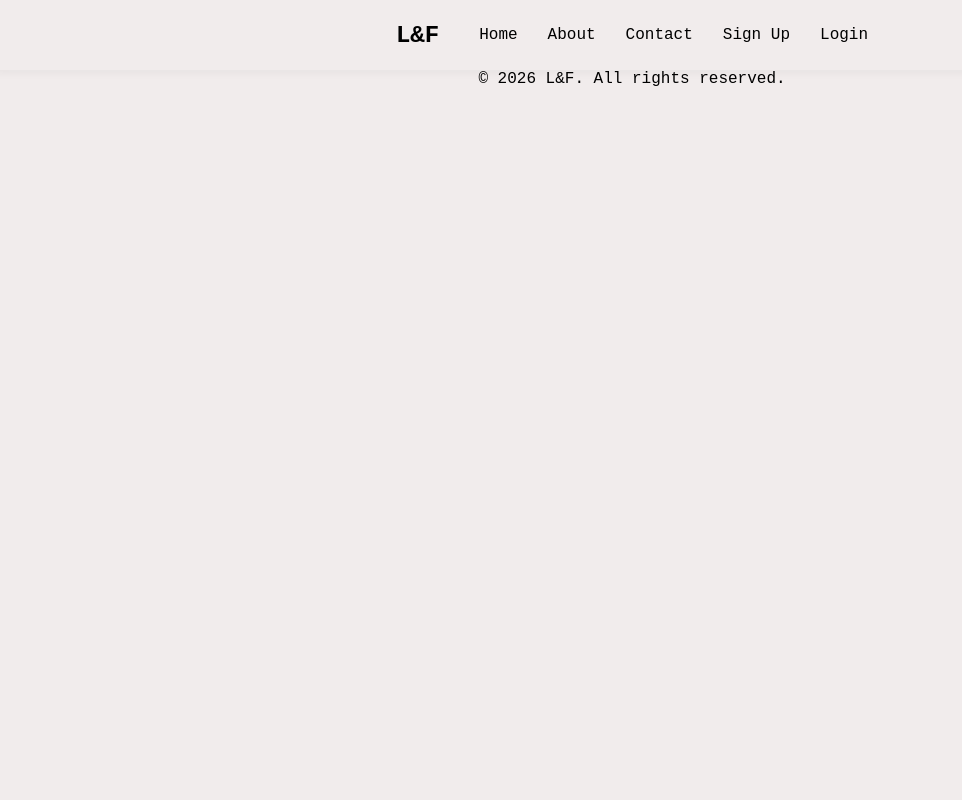
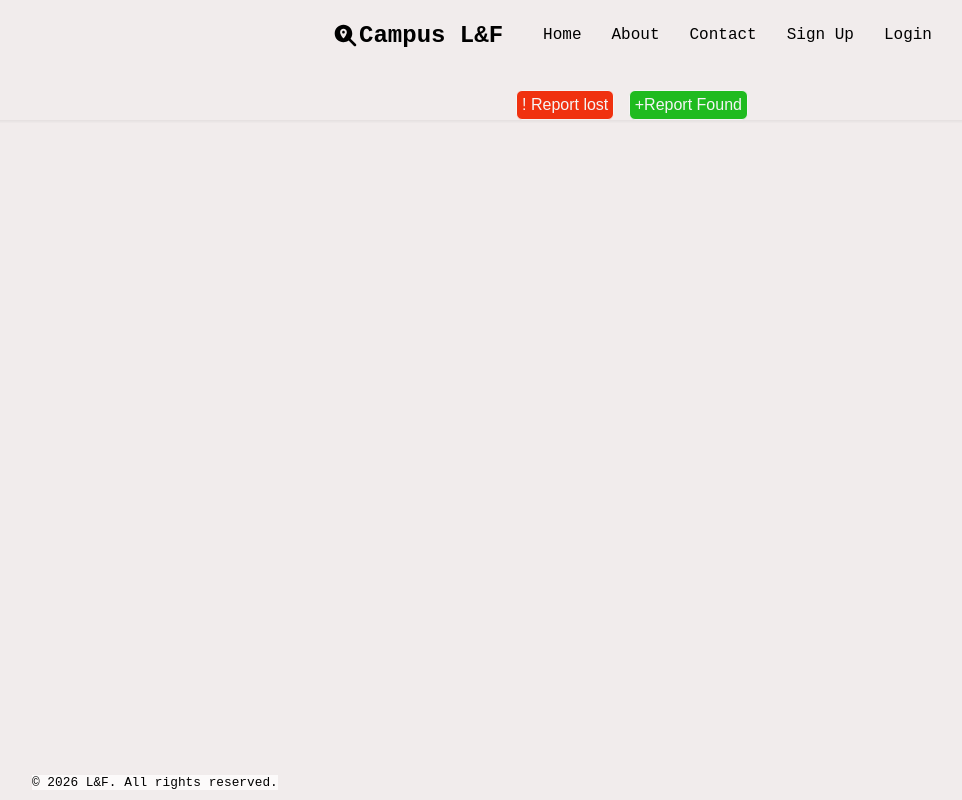
Before and after one commit to philosophersApple/Lost-Found_website, a plain HTML site: page index.html in a window 1280 px wide. Shown: the whole page, without its empty margins (8-970 px from the left). Drawn offline with Linux system fonts and the light colour scheme.

Commit message:
added buttons near navbar and styled them

```diff
--- a/index.html
+++ b/index.html
@@ -9,7 +9,8 @@
 <body>
     <header>
         <nav class="navbar">
-            <h2><a href="index.html">L&F</a></h2>
+            <svg xmlns="http://www.w3.org/2000/svg" viewBox="0 0 640 640" height = '27'><!--!Font Awesome Free v7.2.0 by @fontawesome - https://fontawesome.com License - https://fontawesome.com/license/free Copyright 2026 Fonticons, Inc.--><path d="M480 272C480 317.9 465.1 360.3 440 394.7L566.6 521.4C579.1 533.9 579.1 554.2 566.6 566.7C554.1 579.2 533.8 579.2 521.3 566.7L394.7 440C360.3 465.1 317.9 480 272 480C157.1 480 64 386.9 64 272C64 157.1 157.1 64 272 64C386.9 64 480 157.1 480 272zM352 240C352 195.8 316.2 160 272 160C227.8 160 192 195.8 192 240C192 288.8 238.5 351.6 260.6 378.6C266.6 385.9 277.4 385.9 283.3 378.6C305.4 351.6 351.9 288.8 351.9 240zM240 240C240 222.3 254.3 208 272 208C289.7 208 304 222.3 304 240C304 257.7 289.7 272 272 272C254.3 272 240 257.7 240 240z"/></svg>
+            <h2><a href="index.html">Campus L&F</a></h2>
             <ul>
                 <li><a href="index.html">Home</a></li>
                 <li><a href="aboutMe.html">About </a></li>
@@ -21,7 +22,12 @@
     </header>
 
     <section>
-
+        <div class="title">
+            <div>
+                <button class="lost">! Report lost</button>
+                <button class="found">+Report Found</button>
+            </div>
+        </div>
     </section>
     <footer>
         © 2026 L&F. All rights reserved.
--- a/styles.css
+++ b/styles.css
@@ -16,7 +16,6 @@ body a{
     align-items: center;
     height: 70px;
     /* border-bottom: 1px solid ; */
-    box-shadow: 0 2px 10px rgba(0,0,0,0.05);
 }
 .navbar h2 a{
     color: black;
@@ -115,15 +114,15 @@ section p{
 form p a{
     text-decoration: underline;
 }
-/* footer{
-    /* background-color: rgb(252, 250, 250); */
-    /* margin-bottom: 10px; */
-    /* font-size: 0.8rem; */
-    /* position: fixed; */
-    /* bottom: 0; */
-    /* text-align: center;
-    margin-left: 40px; */
-/* }
+footer{
+    background-color: rgb(252, 250, 250);
+    margin-bottom: 10px;
+    font-size: 0.8rem;
+    position: fixed;
+     bottom: 0;
+     text-align: center;
+    margin-left: 40px;
+ }
 
 /* Login */
 #login_form {
@@ -168,6 +167,34 @@ form p a{
     margin-bottom: 0px;
     padding: 5px;
 }
+/* Home */
+.title{
+    display: flex;
+    justify-content: space-around;
+    align-items: center;
+    font-family: Arial, Helvetica, sans-serif;
+    box-shadow: 0 2px 2px rgba(0,0,0,0.05);
+}
+.title div .lost{
+    background-color:rgba(241, 42, 7, 0.959);
+    margin-right: 10px;
+    padding: 5px;
+    color: whitesmoke;
+    font-size: 1rem;
+}
+.title div .found{
+    background-color: rgb(31, 187, 31);
+    padding: 5px;
+    color: whitesmoke;
+    font-size: 1rem;
+}
+
+
+
+
+
+
+
 
 /* RESPONSIVE */
 @media  (max-width:480px) {
```
